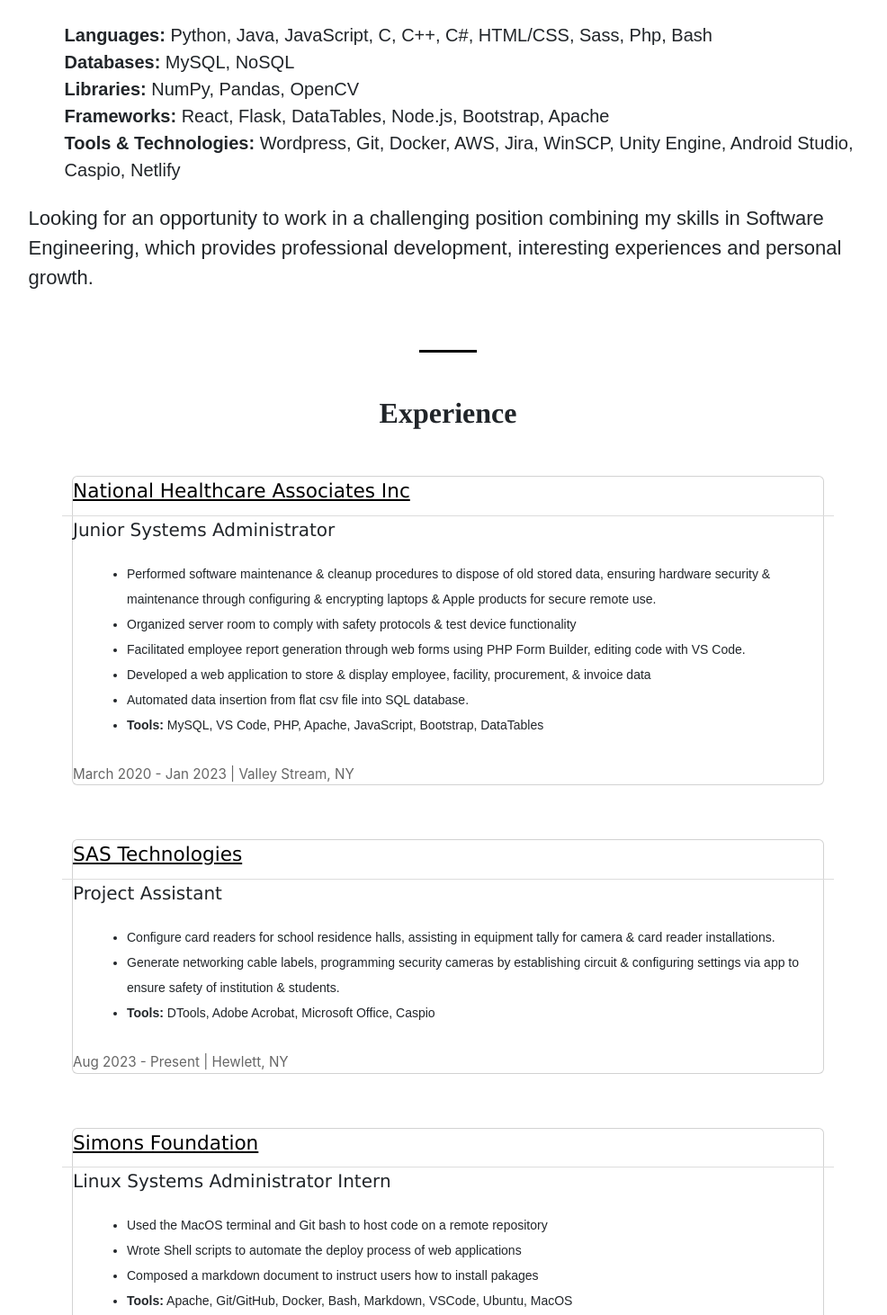
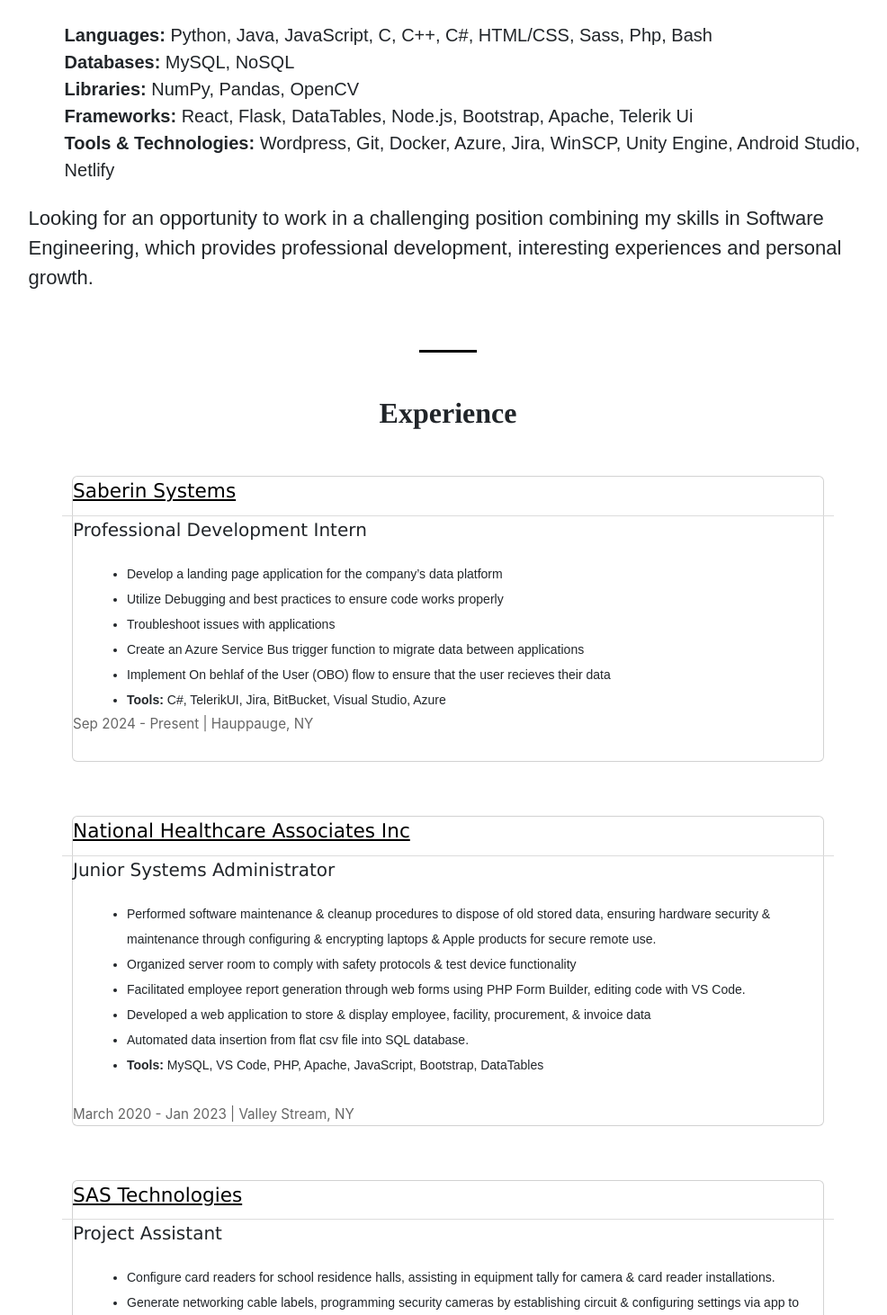
Before and after one commit to ChrisOspina/Professional-Website, a React (Create React App) app: page / in a window 1280 px wide. Shown: the part 1268-2730 px from the top of the page at 90% size, without its empty margins (142-1128 px from the left). Built offline with nearby package versions, Linux system fonts and the light colour scheme.

Commit message:
updated information about Saberin internship

```diff
--- a/src/Components/Main.jsx
+++ b/src/Components/Main.jsx
@@ -1,7 +1,6 @@
 import React from "react";
 import '../include/style.css';
 import * as images from '../include/images';
-
 
 function Main(){
 return(
@@ -28,8 +27,8 @@
                     <li><b>Languages:</b> Python, Java, JavaScript, C, C++, C#, HTML/CSS, Sass, Php, Bash</li>
                     <li><b>Databases:</b> MySQL, NoSQL</li>
                     <li><b>Libraries:</b> NumPy, Pandas, OpenCV</li>
-                    <li><b>Frameworks:</b> React, Flask, DataTables, Node.js, Bootstrap, Apache</li>
-                    <li><b>Tools & Technologies:</b> Wordpress, Git, Docker, AWS, Jira, WinSCP, Unity Engine, Android Studio, Caspio, Netlify</li>
+                    <li><b>Frameworks:</b> React, Flask, DataTables, Node.js, Bootstrap, Apache, Telerik Ui</li>
+                    <li><b>Tools & Technologies:</b> Wordpress, Git, Docker, Azure, Jira, WinSCP, Unity Engine, Android Studio, Netlify</li>
                 </ul>
                 <p>
                 Looking for an opportunity to work in a challenging position combining my skills in Software Engineering, which provides professional development, interesting experiences and personal growth.
@@ -45,7 +44,32 @@
                 <div class="card-content">
                   <div class="row">
                     <div class="col sm 4">
-                        <a className="company-name" href="https://www.nhca.com/" target="_blank" rel="noreferrer">National Healthcare Associates Inc</a>
+                      <a class="company-name" href="https://www.saberin.com/"  target="_blank" rel="noreferrer">Saberin Systems</a>
+                    </div>
+                  </div>
+                  <div class="role-text">Professional Development Intern</div>
+                  <ul>
+                    <li>Develop a landing page application for the company’s data platform</li>
+                    <li>Utilize Debugging and best practices to ensure code works properly</li>
+                    <li>Troubleshoot issues with applications</li>
+                    <li>Create an Azure Service Bus trigger function to migrate data between applications</li>
+                    <li>Implement On behlaf of the User (OBO) flow to ensure that the user recieves their data</li>
+                    <li>
+                      <b>Tools:</b> C#, TelerikUI, Jira, BitBucket, Visual Studio, Azure
+                    </li>
+                  </ul>
+                  <div>
+                  <span class="date-text">Sep 2024 - Present | Hauppauge, NY</span>
+                  </div>
+                </div>
+              </div>
+
+
+                <div class="card">
+                <div class="card-content">
+                    <div class="row">
+                      <div class="col sm 4">
+                        <a class="company-name" href="https://www.nhca.com/" target="_blank" rel="noreferrer">National Healthcare Associates Inc</a>
                       </div>
                     </div>
                   <div class="role-text">Junior Systems Administrator</div>
@@ -64,14 +88,14 @@
                     </li>
                   </ul>
                 </div>
-            <span className="date-text">March 2020 - Jan 2023 | Valley Stream, NY</span>
+                  <span class="date-text">March 2020 - Jan 2023 | Valley Stream, NY</span>
               </div>
 
         <div class="card">
           <div class="card-content">
             <div class="row">
               <div class="col sm 4">
-                <a className="company-name" href="https://www.sastechnologies.com" target="_blank" rel="noreferrer">SAS Technologies</a>
+                <a class="company-name" href="https://www.sastechnologies.com" target="_blank" rel="noreferrer">SAS Technologies</a>
               </div>
             </div>
             <div class="role-text">Project Assistant</div>
@@ -85,13 +109,13 @@
                 <li><b>Tools:</b> DTools, Adobe Acrobat, Microsoft Office, Caspio</li>
             </ul>
           </div>
-            <span className="date-text">Aug 2023 - Present | Hewlett, NY</span>
+            <span class="date-text">Aug 2023 - Sep 2024 | Hewlett, NY</span>
         </div>
         <div class="card">
           <div class="card-content">
             <div class="row">
               <div class="col sm 4">
-                <a className="company-name" href="https://www.simonsfoundation.org" target="_blank" rel="noreferrer">Simons Foundation</a>
+                <a class="company-name" href="https://www.simonsfoundation.org" target="_blank" rel="noreferrer">Simons Foundation</a>
               </div>
             </div>
             <div class="role-text">Linux Systems Administrator Intern</div>
```
Lines whose indentation alone changed are shown as unchanged.
